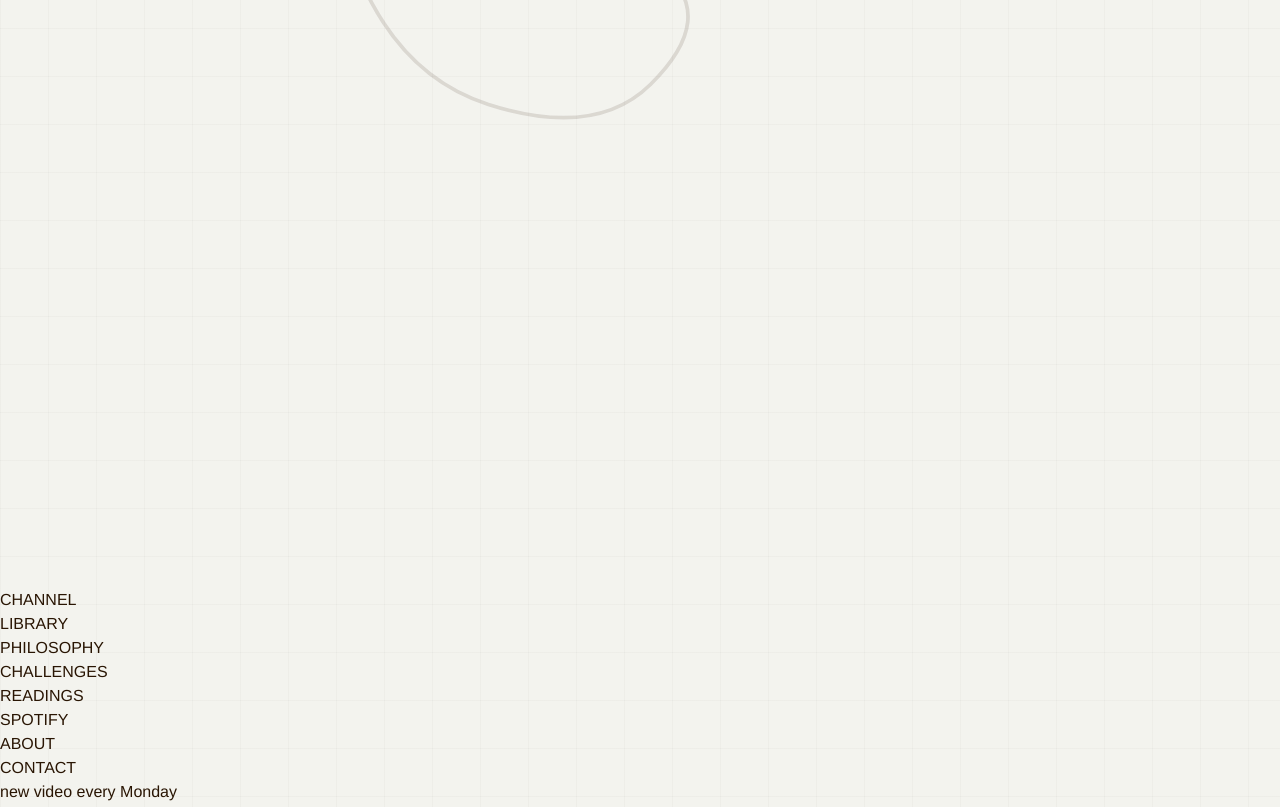
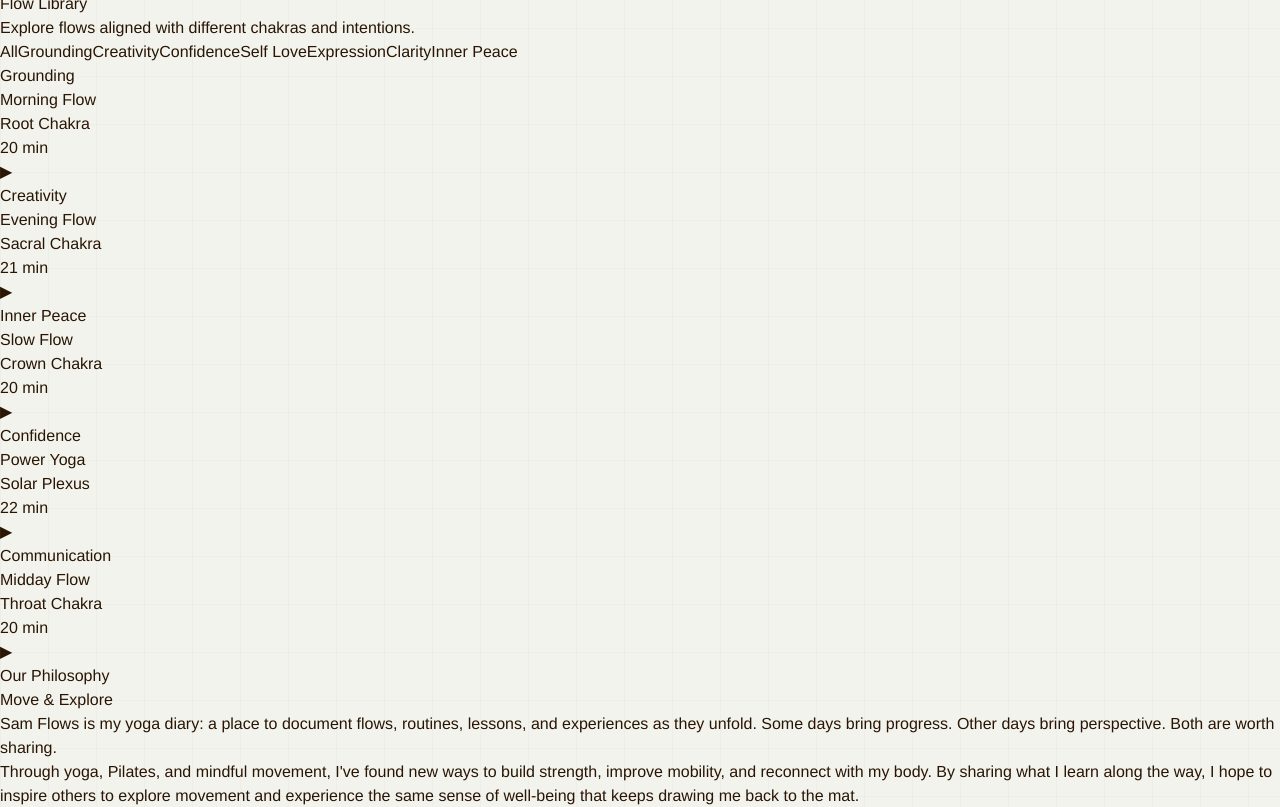
Before and after one commit to samanthacabrera/yoga-site, a React (Vite) app: page / in a window 1280 px wide. Shown: the part 740-1547 px from the top of the page. Built offline with nearby package versions, Linux system fonts and the light colour scheme; a web font is replaced by a local one.

Commit message:
change Hero spiral to a circle

```diff
--- a/src/Footer.jsx
+++ b/src/Footer.jsx
@@ -1,7 +1,7 @@
 export default function Footer() {
   return (
     <footer
-      id="contact"
+      id="connect"
       className="relative overflow-hidden px-6 py-28 md:px-16 text-[#291503]"
     >
       <div className="absolute inset-0 bg-[#f3f3ee]/70" />
--- a/src/Hero.jsx
+++ b/src/Hero.jsx
@@ -7,38 +7,27 @@ export default function Hero() {
     "READINGS",
     "SPOTIFY",
     "ABOUT",
-    "CONTACT",
+    "CONNECT",
   ];
 
   const SIZE = 700;
   const CENTER = SIZE / 2;
 
-  const spiralPoints = items.map((_, i) => {
-    const t = i * 0.9;
-    const a = 8;
-    const b = 55;
+  const RADIUS = 240;
 
-    const radius = a + b * t;
+  const circlePoints = items.map((_, i) => {
+    const angle = (i / items.length) * Math.PI * 2 - Math.PI / 2;
 
     return {
-      x: CENTER + Math.cos(t) * radius,
-      y: CENTER + Math.sin(t) * radius,
+      x: CENTER + Math.cos(angle) * RADIUS,
+      y: CENTER + Math.sin(angle) * RADIUS,
     };
   });
 
-  const spiralPath = spiralPoints.reduce((acc, p, i) => {
-    if (i === 0) return `M ${p.x} ${p.y}`;
-
-    const prev = spiralPoints[i - 1];
-
-    const cx = (prev.x + p.x) / 2;
-    const cy = (prev.y + p.y) / 2;
-
-    return `${acc} Q ${prev.x} ${prev.y} ${cx} ${cy}`;
-  }, "");
-
   return (
-    <section className="relative -translate-y-1/4 min-h-screen overflow-hidden">
+    <section
+      id="hero"
+      className="min-h-screen overflow-hidden">
       <div className="absolute inset-0">
         <div className="absolute left-1/3 top-1/4 h-96 w-96 rounded-full bg-[#dccab6]/20 blur-3xl" />
         <div className="absolute right-1/3 bottom-1/4 h-[30rem] w-[30rem] rounded-full bg-[#efe7de]/40 blur-3xl" />
@@ -46,24 +35,22 @@ export default function Hero() {
 
       <div className="absolute inset-0 flex items-center justify-center">
         <div className="relative h-[700px] w-[700px]">
-
-          <svg className="absolute inset-0 h-full w-full" viewBox={`0 0 ${SIZE} ${SIZE}`}>
-            <path
-              d={spiralPath}
-              fill="none"
-              stroke="rgba(41,21,3,.12)"
-              strokeWidth="2"
-              strokeLinecap="round"
-            />
-          </svg>
+          <div className="absolute left-1/2 top-1/2 flex -translate-x-1/2 -translate-y-1/2 flex-col items-center">
+            <span className="mt-3 text-md tracking-[0.3em] text-[#291503]/60">
+              Sam Flows
+            </span>
+            <span className="block mt-1 text-[12px] tracking-widest text-[#291503]/60">
+              ✩⋆｡° a yoga journal ⋆｡°✩
+            </span>
+          </div>
 
           {items.map((label, i) => (
             <a
               key={label}
               href={`#${label.toLowerCase()}`}
               style={{
-                left: spiralPoints[i].x,
-                top: spiralPoints[i].y,
+                left: circlePoints[i].x,
+                top: circlePoints[i].y,
                 transform: "translate(-50%, -50%)",
               }}
               className="absolute group"
--- a/src/Library.jsx
+++ b/src/Library.jsx
@@ -5,32 +5,34 @@ import { useState } from "react";
 const videos = [
   {
     title: "Morning Flow",
-    duration: "18 min",
+    duration: "20 min",
     category: "Grounding",
     chakra: "Root Chakra",
-    color: "#FFBC40",
   },
   {
-    title: "Deep Stretch",
-    duration: "25 min",
+    title: "Evening Flow",
+    duration: "21 min",
     category: "Creativity",
     chakra: "Sacral Chakra",
-    color: "#c35d31",
   },
   {
-    title: "Slow Honey Flow",
-    duration: "15 min",
+    title: "Slow Flow",
+    duration: "20 min",
     category: "Inner Peace",
     chakra: "Crown Chakra",
-    color: "#355070",
   },
   {
     title: "Power Yoga",
-    duration: "30 min",
+    duration: "22 min",
     category: "Confidence",
     chakra: "Solar Plexus",
-    color: "#c35d31",
   },
+  {
+    title: "Midday Flow",
+    duration: "20 min",
+    category: "Communication",
+    chakra: "Throat Chakra",
+  }
 ];
 
 const filters = [
@@ -61,7 +63,7 @@ export default function Library() {
 
       <div className="relative flex flex-col gap-3 text-center">
         <h2 className="text-5xl font-light tracking-tight md:text-6xl">
-          Library
+          Flow Library
         </h2>
 
         <p className="mx-auto max-w-2xl text-lg text-[#291503]/65">
@@ -89,23 +91,14 @@ export default function Library() {
         })}
       </div>
 
-      <div className="relative grid grid-cols-1 gap-6 md:grid-cols-2 xl:grid-cols-4">
+      <div className="relative grid grid-cols-1 gap-6 md:grid-cols-2 xl:grid-cols-3">
         {filteredVideos.map((video) => (
           <article
             key={video.title}
             className="group relative min-h-[320px] overflow-hidden rounded-[2.5rem] border border-[#291503]/15 bg-white/60 backdrop-blur-md shadow-sm transition-all duration-700 hover:-translate-y-1 hover:shadow-lg"
           >
-            <div
-              className="absolute -right-12 -top-12 h-40 w-40 rounded-full blur-3xl opacity-20"
-              style={{ backgroundColor: video.color }}
-            />
+            <div className="relative flex h-full flex-col justify-between p-8">
 
-            <div
-              className="absolute -left-16 bottom-0 h-32 w-32 rounded-full blur-3xl opacity-10"
-              style={{ backgroundColor: video.color }}
-            />
-
-            <div className="relative flex h-full flex-col justify-between p-8">
               <div className="space-y-5">
                 <div className="flex items-center gap-3">
                   <p className="text-[11px] uppercase tracking-[0.35em] text-[#291503]/50">
@@ -118,10 +111,7 @@ export default function Library() {
                 </h3>
 
                 <div className="flex items-center gap-3">
-                  <div
-                    className="h-px w-10"
-                    style={{ backgroundColor: `${video.color}80` }}
-                  />
+                  <div className="h-px w-10 bg-[#291503]/20" />
 
                   <span className="text-sm text-[#291503]/60">
                     {video.chakra}
@@ -140,6 +130,7 @@ export default function Library() {
                   ▶
                 </button>
               </div>
+
             </div>
           </article>
         ))}
```
